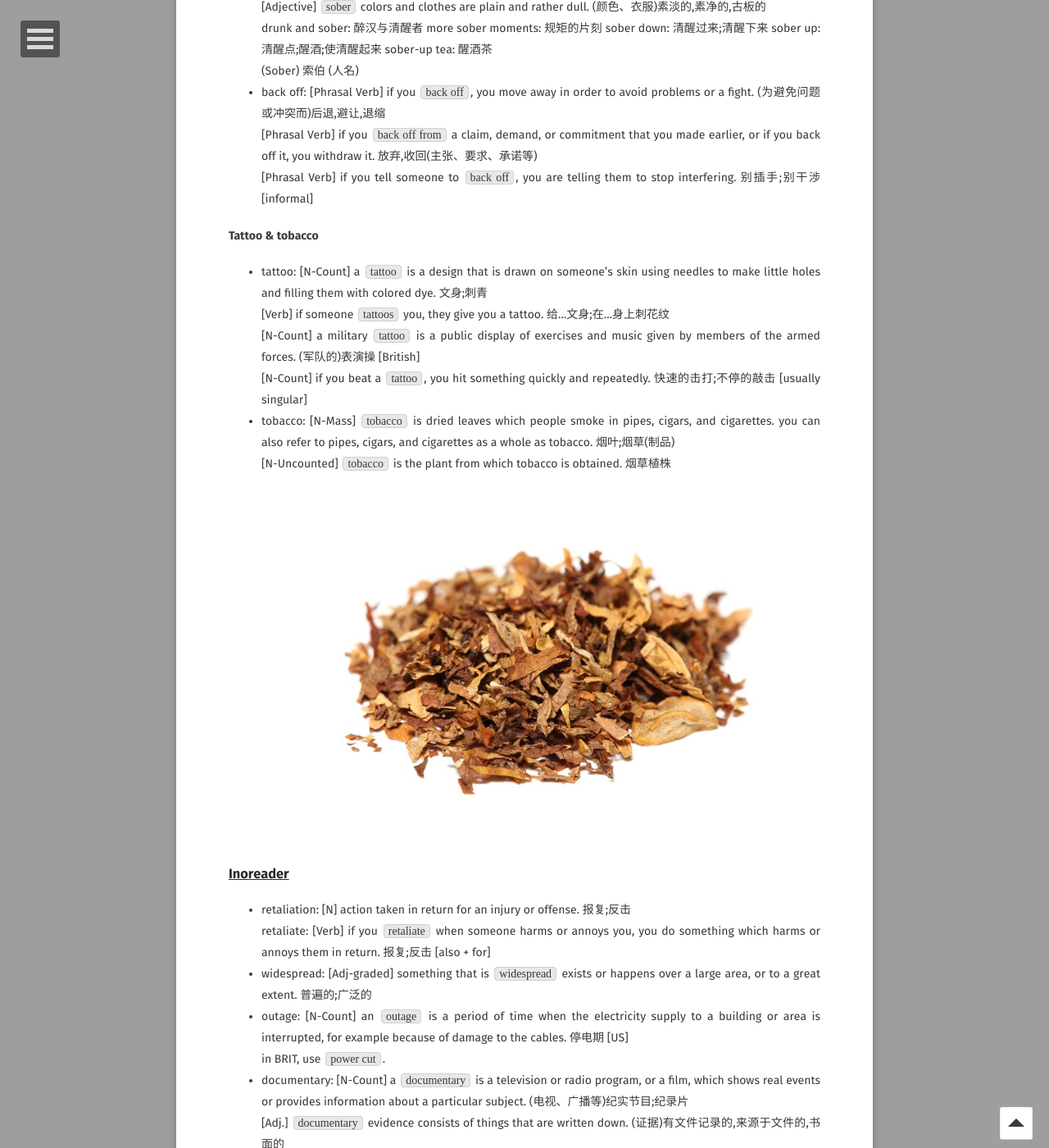
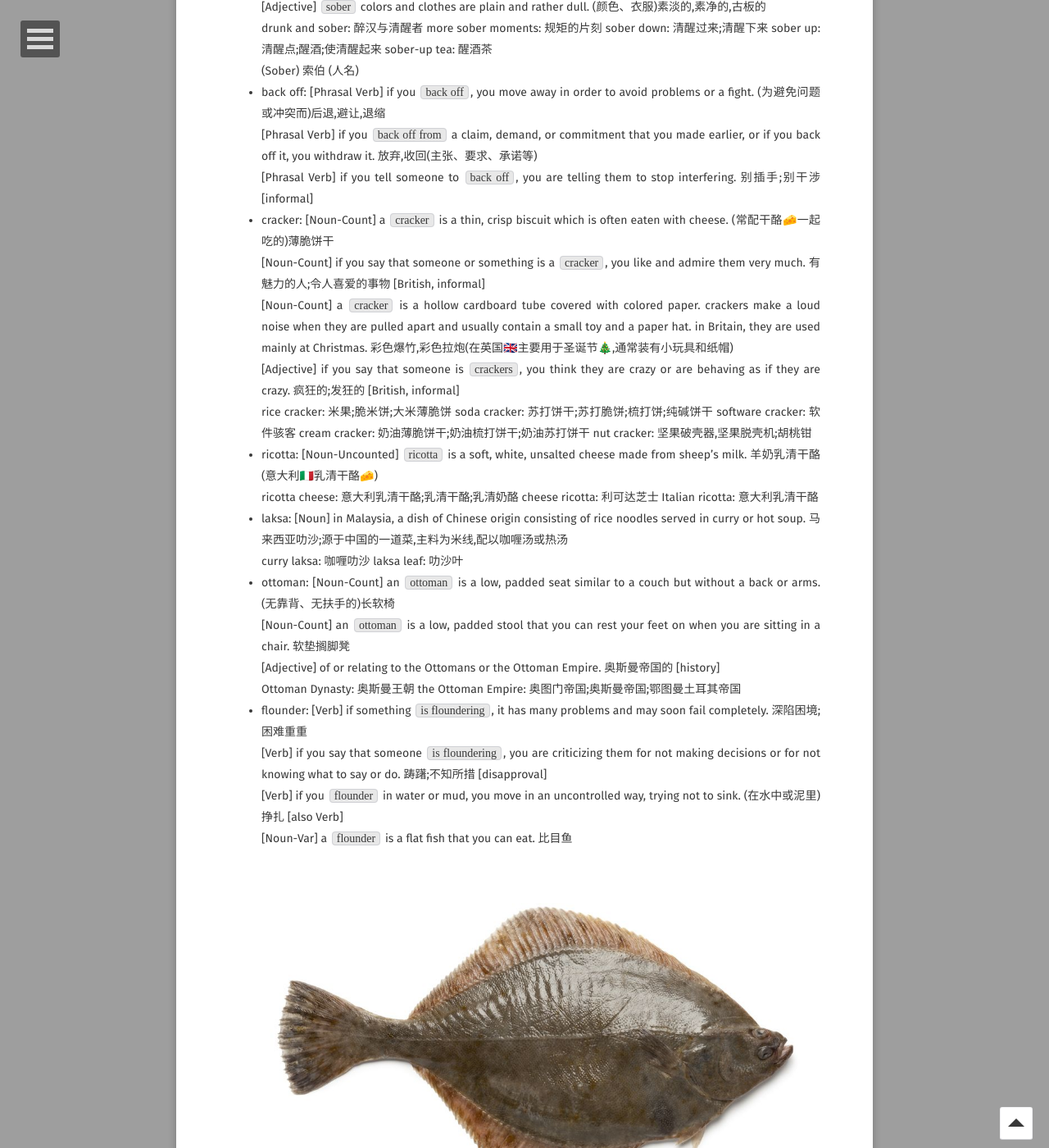
Before and after one commit to WebPavel/WebPavel.github.io, a Jekyll site: the page built from _posts/2026-10-14-daily-English-learning-(Part-2).md, in a window 1280 px wide and 1400 px high, scrolled down 32858 px. Shown: the whole window at 82% size. Built offline with Jekyll 4.4.1, drawn with Linux system fonts in a browser that asks for light colours; some web fonts are replaced; comment, search, counter and statistics services are not loaded; some of the changed text lies outside the part shown.

Commit message:
feat: updates on daily English learning (Part 2)

```diff
--- a/_posts/2026-10-14-daily-English-learning-(Part-2).md
+++ b/_posts/2026-10-14-daily-English-learning-(Part-2).md
@@ -578,6 +578,38 @@ learned from [ChatGPT](https://chatgpt.com/) in Singapore.
 - back off: [Phrasal Verb] if you `back off`, you move away in order to avoid problems or a fight. (为避免问题或冲突而)后退,避让,退缩<br/>
  [Phrasal Verb] if you `back off from` a claim, demand, or commitment that you made earlier, or if you back off it, you withdraw it. 放弃,收回(主张、要求、承诺等)<br/>
  [Phrasal Verb] if you tell someone to `back off`, you are telling them to stop interfering. 别插手;别干涉 [informal]
+- cracker: [Noun-Count] a `cracker` is a thin, crisp biscuit which is often eaten with cheese. (常配干酪🧀一起吃的)薄脆饼干<br/>
+ [Noun-Count] if you say that someone or something is a `cracker`, you like and admire them very much. 有魅力的人;令人喜爱的事物 [British, informal]<br/>
+ [Noun-Count] a `cracker` is a hollow cardboard tube covered with colored paper. crackers make a loud noise when they are pulled apart and usually contain a small toy and a paper hat. in Britain, they are used mainly at Christmas. 彩色爆竹,彩色拉炮(在英国🇬🇧主要用于圣诞节🎄,通常装有小玩具和纸帽)<br/>
+ [Adjective] if you say that someone is `crackers`, you think they are crazy or are behaving as if they are crazy. 疯狂的;发狂的 [British, informal]<br/>
+ rice cracker: 米果;脆米饼;大米薄脆饼 soda cracker: 苏打饼干;苏打脆饼;梳打饼;纯碱饼干 software cracker: 软件骇客 cream cracker: 奶油薄脆饼干;奶油梳打饼干;奶油苏打饼干 nut cracker: 坚果破壳器,坚果脱壳机;胡桃钳
+- ricotta: [Noun-Uncounted] `ricotta` is a soft, white, unsalted cheese made from sheep's milk. 羊奶乳清干酪(意大利🇮🇹乳清干酪🧀)<br/>
+ ricotta cheese: 意大利乳清干酪;乳清干酪;乳清奶酪 cheese ricotta: 利可达芝士 Italian ricotta: 意大利乳清干酪
+- laksa: [Noun] in Malaysia, a dish of Chinese origin consisting of rice noodles served in curry or hot soup. 马来西亚叻沙;源于中国的一道菜,主料为米线,配以咖喱汤或热汤<br/>
+ curry laksa: 咖喱叻沙 laksa leaf: 叻沙叶
+- ottoman: [Noun-Count] an `ottoman` is a low, padded seat similar to a couch but without a back or arms. (无靠背、无扶手的)长软椅<br/>
+ [Noun-Count] an `ottoman` is a low, padded stool that you can rest your feet on when you are sitting in a chair. 软垫搁脚凳<br/>
+ [Adjective] of or relating to the Ottomans or the Ottoman Empire. 奥斯曼帝国的 [history]<br/>
+ Ottoman Dynasty: 奥斯曼王朝 the Ottoman Empire: 奥图门帝国;奥斯曼帝国;鄂图曼土耳其帝国
+- flounder: [Verb] if something `is floundering`, it has many problems and may soon fail completely. 深陷困境;困难重重<br/>
+ [Verb] if you say that someone `is floundering`, you are criticizing them for not making decisions or for not knowing what to say or do. 踌躇;不知所措 [disapproval]<br/>
+ [Verb] if you `flounder` in water or mud, you move in an uncontrolled way, trying not to sink. (在水中或泥里)挣扎 [also Verb]<br/>
+ [Noun-Var] a `flounder` is a flat fish that you can eat. 比目鱼<br/>
+ ![flounder_177527366.jpg](/assets/tw/flounder_177527366.jpg)
+- mussel: [Noun-Count] `mussels` are a kind of shellfish that you can eat from their shells. 贻贝;蚝🦪;淡菜;蚌<br/>
+ mussel pearl: 淡水珍珠 pearl mussel: 珍珠贻贝;珍珠蚌 blue mussel: 蓝青口;紫贻贝;蓝贻贝 fresh water mussel: 河蚌 common mussel: 紫贻贝<br/>
+ ![mussel_173575877.jpg](/assets/tw/mussel_173575877.jpg)
+- sanitize: [Verb] to `sanitize` an activity or a situation that is unpleasant or unacceptable means to describe it in a way that makes it seem more pleasant or more acceptable. 美化;净化<br/>
+ to sanitize: 净化 to sanitize waste: 如何清洁废物
+- appeal: [Verb] if you `appeal to` someone `to` do something, you make a serious and urgent request to them. 呼吁;恳请;恳求<br/>
+ [Noun-Count] an `appeal` is a serious and urgent request. 呼吁;恳请;恳求<br/>
+ [Noun-Count] an `appeal` is an attempt to raise money for a charity or for a good cause. (为慈善或正义事业的)募捐<br/>
+ [Verb] if you `appeal to` someone in authority against a decision, you formally ask them to change it. in British English, you `appeal against` something. in American English, you `appeal` something. 上诉;申诉<br/>
+ [Noun-Var] an `appeal` is a formal request for a decision to be changed. 上诉;申诉<br/>
+ [Verb] if something `appeals to` you, you find it attractive or interesting. 对...有吸引力;使感兴趣 [also Verb]<br/>
+ [Noun-Uncounted] the `appeal` of something is a quality that it has which people find attractive or interesting. 吸引力;感染力<br/>
+ appeal to: 呼吁;诉诸 court of appeal: 上诉法院;上诉庭 appeal play: 促请裁决;申述行动 appeal to emotion: 诉诸情感;诉诸情绪;煽情 appeal body: 上诉机构<br/>
+ sex appeal: 性感;吸引力 have appeal: 引人入胜,有吸引力,有魅力
 
 #### Tattoo & tobacco
 
```
Also changed, not shown: assets/tw/flounder_177527366.jpg (added), assets/tw/mussel_173575877.jpg (added).
